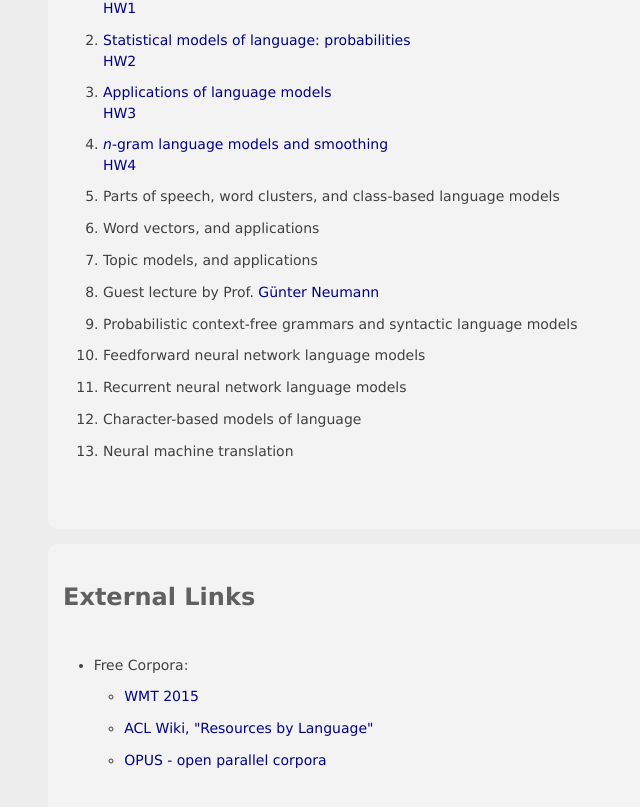
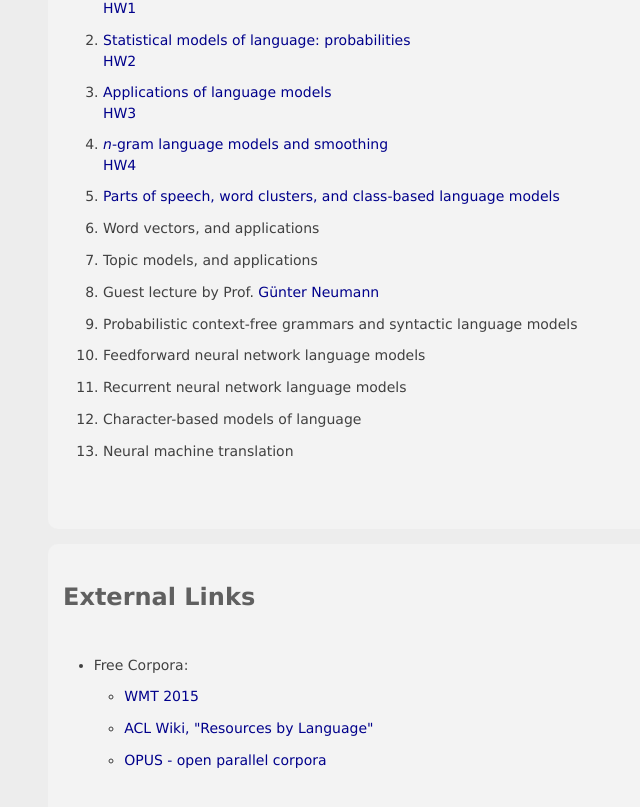
Before and after one commit to jonsafari/jonsafari.github.io, a plain HTML site: page teaching/uds/lt1/index.html in a window 1280 px wide. Shown: the part 889-1696 px from the top of the page, without its empty margins (277-917 px from the left). Drawn offline with Linux system fonts and the light colour scheme.

Commit message:
lt1/index.html: +word_classes.pdf link

```diff
--- a/teaching/uds/lt1/index.html
+++ b/teaching/uds/lt1/index.html
@@ -58,7 +58,7 @@
 		<li><a href="probabilities.pdf">Statistical models of language: probabilities</a><br><a href="hw/hw2.pdf">HW2</a></li>
 		<li><a href="lm_applications.pdf">Applications of language models</a><br><a href="hw/hw3.pdf">HW3</a></li>
 		<li><a href="ngram_lms.pdf"><i>n</i>-gram language models and smoothing</a><br><a href="hw/hw4.pdf">HW4</a></li>
-		<li>Parts of speech, word clusters, and class-based language models</li>
+		<li><a href="word_classes.pdf">Parts of speech, word clusters, and class-based language models</a></li>
 		<li>Word vectors, and applications</li>
 		<li>Topic models, and applications</li>
 		<li>Guest lecture by Prof. <a href="http://www.dfki.de/~neumann">Günter Neumann</a></li>
```
